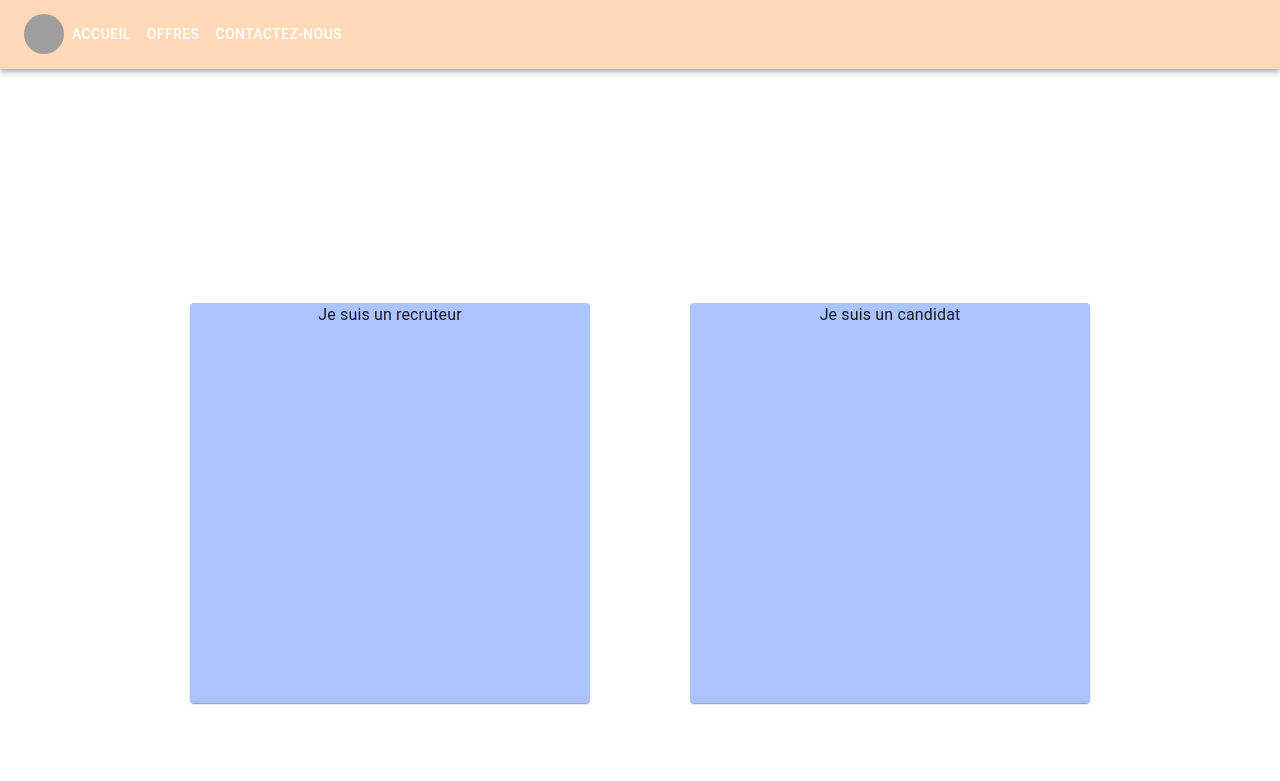
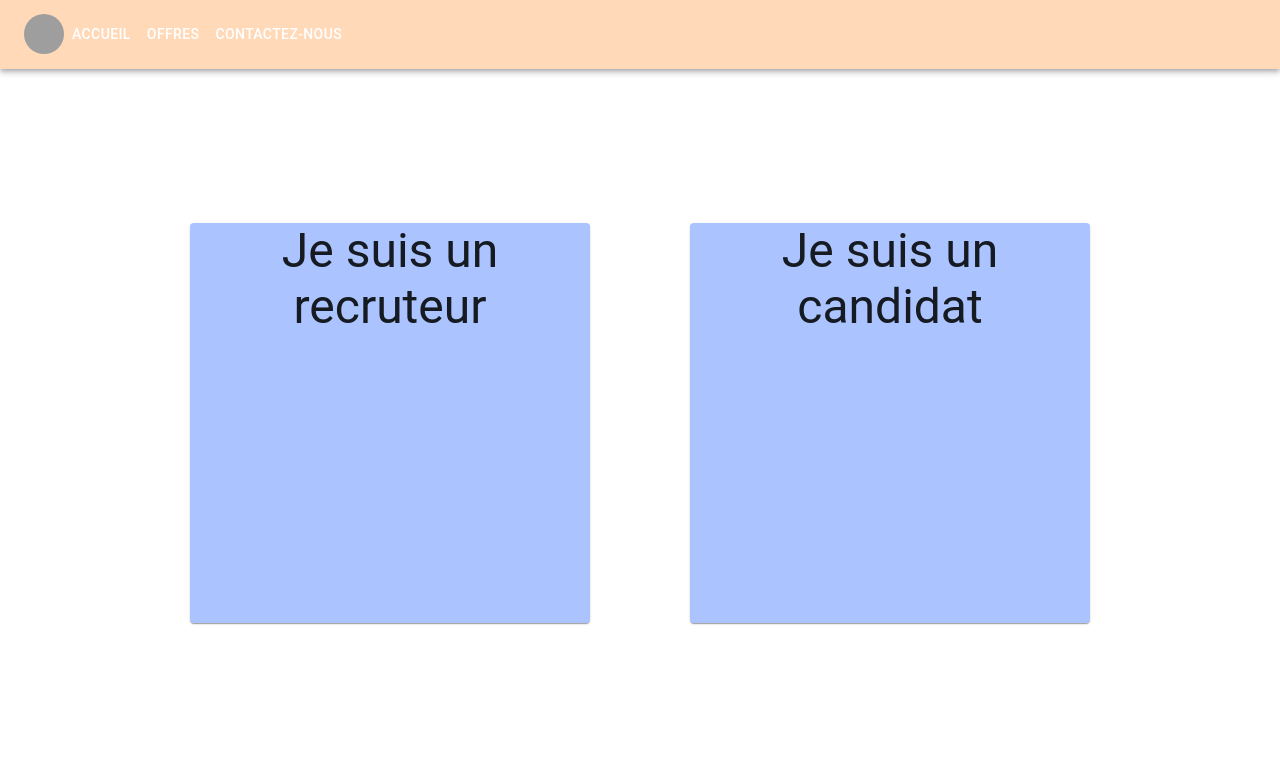
Before and after one commit to CDA-SKEW/Skew, a React (Create React App) app in the folder front/: page /#/ in a window 1280 px wide. Shown: the top 781 px of the page. Built offline with nearby package versions, Linux system fonts and the light colour scheme; grey boxes are pictures that could not be loaded.

Commit message:
Changement lu lien cardhome

```diff
--- a/front/src/components/visiteur/CardHome.js
+++ b/front/src/components/visiteur/CardHome.js
@@ -16,7 +16,7 @@ export default function CardHome() {
             display: 'flex',
             width: 1000,
             mx: 'auto',
-            my: 20
+            my: 10
         }}>
             {CardsList.map((index) => (
                 <Link
@@ -33,10 +33,12 @@ export default function CardHome() {
                     <Card sx={{
                         height: 400,
                     }}>
-                        <Typography sx={{
-                            textAlign: 'center',
-                            justifyContent: 'center'
-                        }}>
+                        <Typography
+                            variant="h3"
+                            align="center"
+                            sx={{
+                                justifyContent: 'center'
+                            }}>
                             {index.titre}
                         </Typography>
                     </Card>
```
